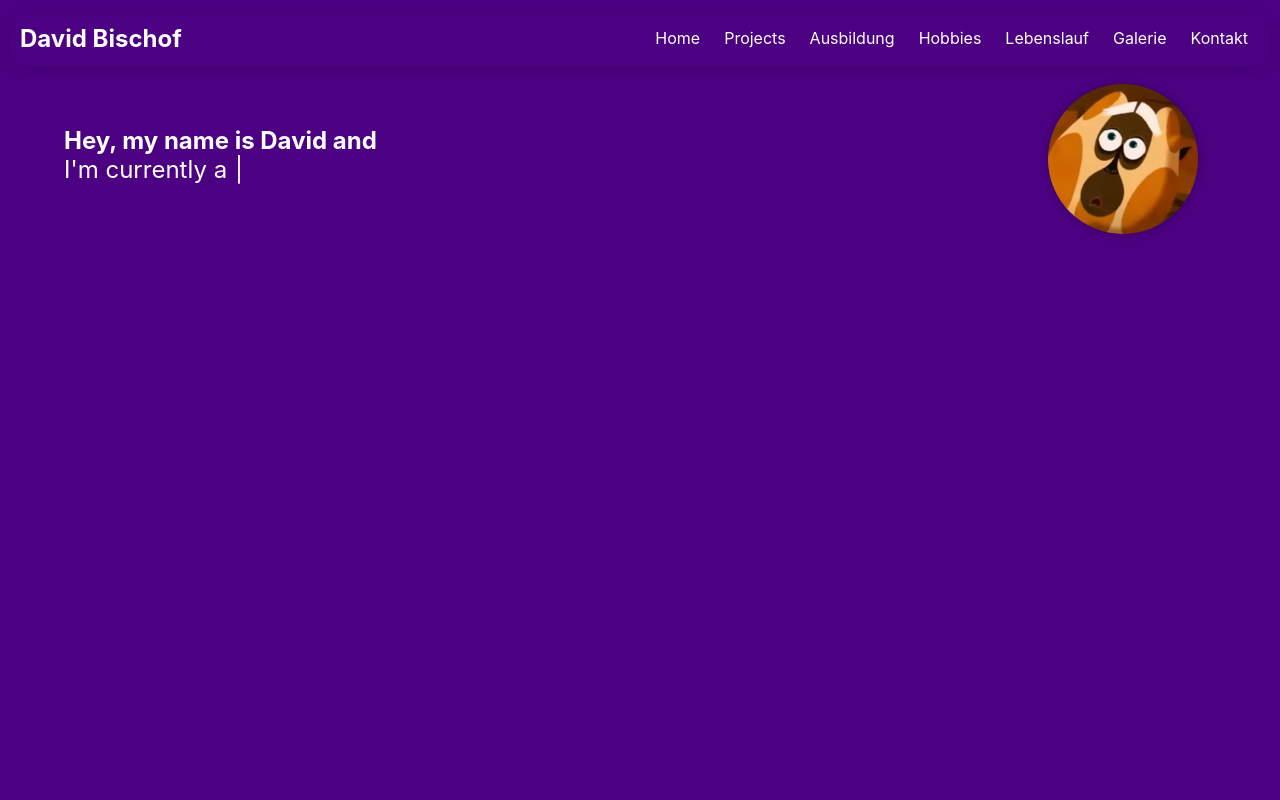
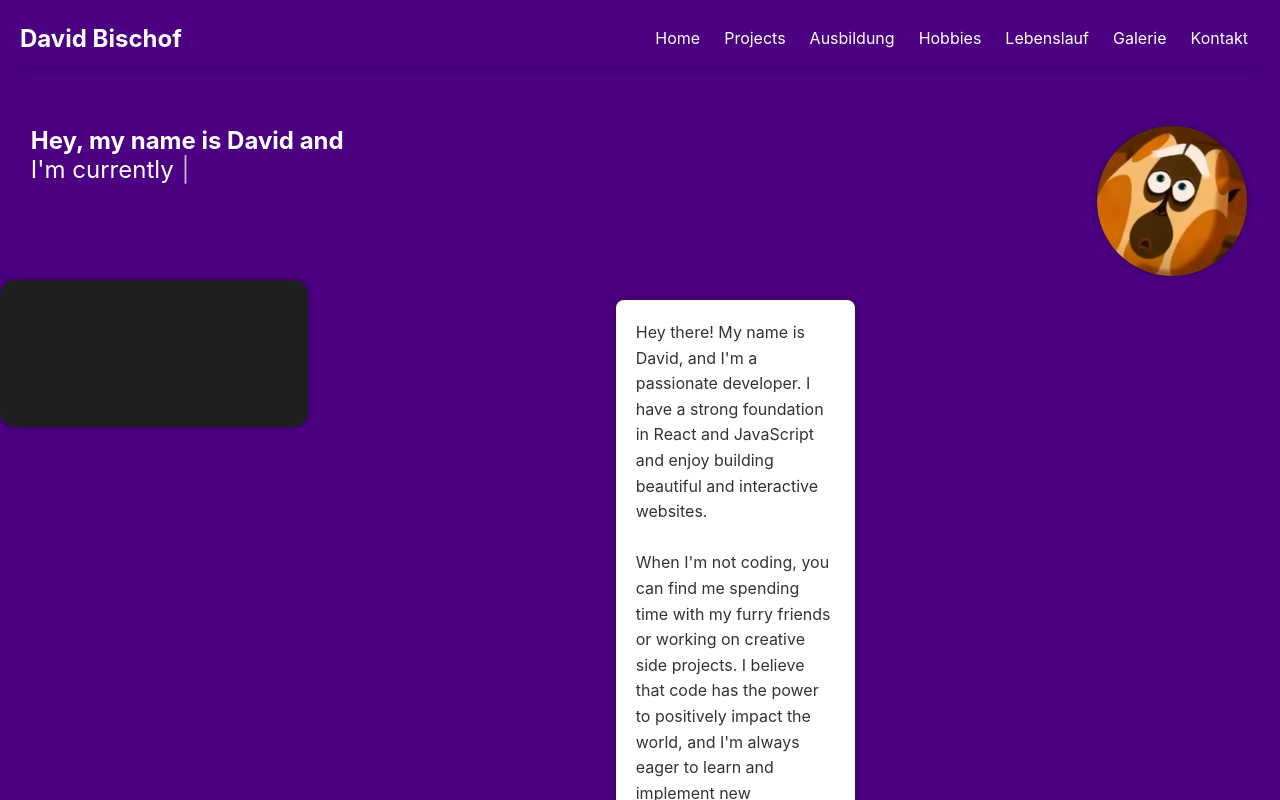
Before and after one commit to DaniDevOfficial/Portfolio-Website, a React (Create React App) app: page / in a window 1280 px wide. Shown: the top 800 px of the page. Built offline with nearby package versions, Linux system fonts and the light colour scheme.

Commit message:
Fixxed grid first row

```diff
--- a/src/Css/Homepage.css
+++ b/src/Css/Homepage.css
@@ -8,7 +8,7 @@
   .typewriter {
     font-size: 24px;
     color: #fff;
-    text-align: left; /* Align the typewriter to the top left */
+    text-align: left;
     margin-bottom: 20px;
     margin-left: 5%;
   }
@@ -18,22 +18,21 @@
   }
 
   .content-container {
-    display: flex;
-    align-items: flex-start;
-    flex-wrap: wrap;
-    padding: 20px;
+    display: grid;
+    grid-template-rows: auto auto; /* Two rows with automatic height */
+    grid-template-columns: auto auto; /* Two columns with automatic width */
+    justify-content: space-between; /* Align content on the outermost horizontal sides */
+    align-content: space-between;
+
   }
 
   .typewriter-container {
-    flex: 1; /* Allow the typewriter and portrait to share equal space */
-    margin-right: 20px; /* Add some space between typewriter and portrait */
+    margin-right: 20px;
   }
 
   .portrait {
-    text-align: right; /* Align the portrait to the top right */
-    margin-top:  -140px; /* Adjust the top margin to move the portrait up */
+    text-align: right;
     margin-right: 5%;
-    flex: 1; /* Allow the typewriter and portrait to share equal space */
   }
 
   .portrait img {
@@ -42,3 +41,28 @@
     border-radius: 50%;
     box-shadow: 0 0 8px rgba(0, 0, 0, 0.3);
   }
+
+  .textbox {
+    background-color: #fff;
+    padding: 20px;
+    border-radius: 8px;
+    box-shadow: 0 0 8px rgba(0, 0, 0, 0.3);
+    margin-top: 20px;
+    width: 30%;
+    align-self: flex-end;
+  }
+
+  .textbox p {
+    margin: 0;
+    color: #333;
+    font-size: 16px;
+    line-height: 1.6;
+  }
+
+
+  .another-image img {
+    width: 50%;
+    height: auto;
+    border-radius: 15px;
+    box-shadow: 0 0 8px rgba(0, 0, 0, 0.3);
+  }
--- a/src/Pages/Homepage.jsx
+++ b/src/Pages/Homepage.jsx
@@ -1,6 +1,8 @@
 // Pages and Comps
 import '../Css/Homepage.css'
 import ProfilePic from '../Images/TempProfielbild.png'
+import MainBild from '../Images/TempMainBild.png';
+
 // Libraries
 import Typewriter from "typewriter-effect";
 
@@ -9,6 +11,7 @@ import React from 'react';
 function Homepage() {
   return (
     <div className='homewrapper'>
+    <div className='content-container'>
     <div className='typewriter'>
       <span className='greeting'>Hey, my name is David and </span>
       <Typewriter
@@ -38,13 +41,21 @@ function Homepage() {
         }}
       />
     </div>
-    <div className='content-container'>
       <div className='portrait'>
         <img src={ProfilePic} alt='Portrait' />
       </div>
-      <div className='textbox'>
-      </div>
-    </div>
+    <div className='another-image'>
+          <img src={MainBild} alt='Another Image' />
+        </div>
+    <div className='textbox'>
+    <p>
+    Hey there! My name is David, and I'm a passionate  developer. I have a strong foundation in React and JavaScript and enjoy building beautiful and interactive websites.
+    <br /><br />
+    When I'm not coding, you can find me spending time with my furry friends or working on creative side projects. I believe that code has the power to positively impact the world, and I'm always eager to learn and implement new technologies to achieve that goal.
+    <br /><br />
+    Feel free to explore my portfolio and get in touch if you'd like to collaborate or discuss exciting projects!
+  </p>      </div>     </div>
+
   </div>
   );
 }
```
Also changed, not shown: src/Images/TempMainBild.png (added).
